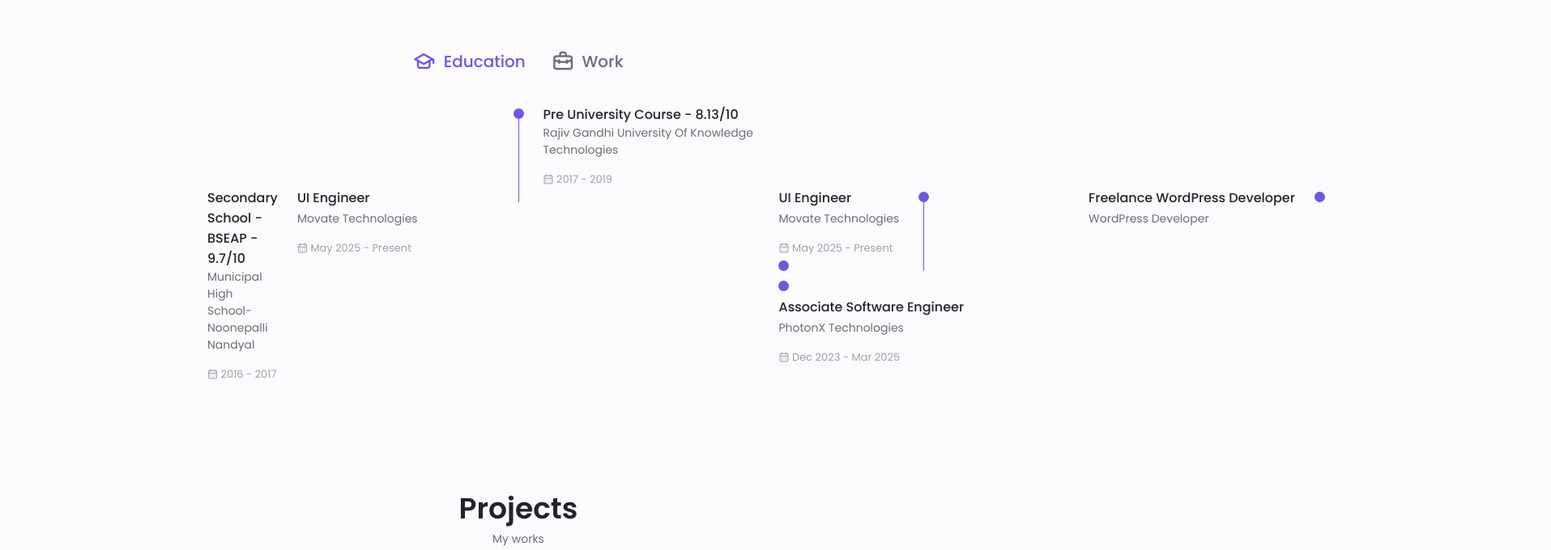
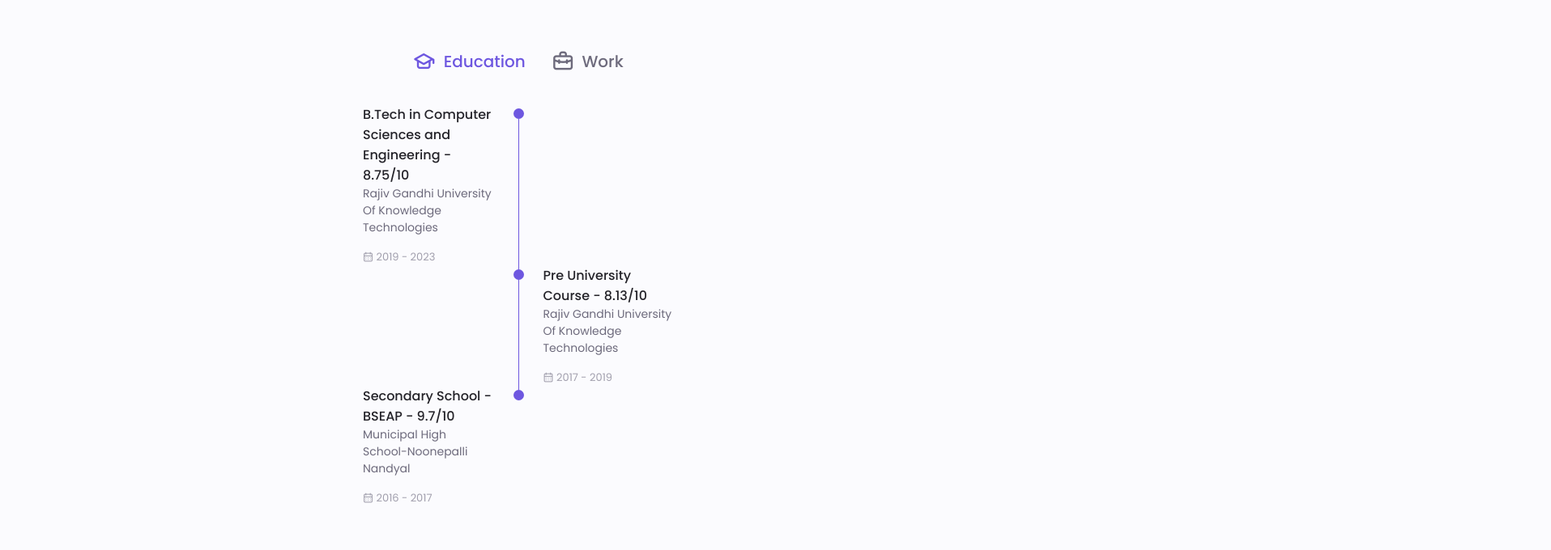
Before and after one commit to Surendra931/webportifolio, a plain HTML site: page index.html in a window 1280 px wide. Shown: the part 2120-2800 px from the top of the page at 81% size, 1915 px wide, since content can reach past the window. Drawn offline with nearby package versions, Linux system fonts and the light colour scheme.

Commit message:
Refactor qualifications section in index.html

```diff
--- a/index.html
+++ b/index.html
@@ -340,16 +340,37 @@
 
       <div class="qualification_container container">
         <div class="qualification_tabs">
-          <div class="qualification_button button-flex" id="educationheader" data-target="#eductaion">
+          <div class="qualification_button button-flex" id="educationheader">
             <i class="uil uil-graduation-cap qualification_icon"></i>Education
           </div>
 
-          <div class="qualification_button button-flex" id="workheader" data-target="#work">
+          <div class="qualification_button button-flex" id="workheader">
             <i class="uil uil-briefcase-alt qualification_icon"></i>Work
           </div>
         </div>
 
-        <!-- PUC (Right) -->
+        <div class="qualification_sections">
+          <!-- Educational Qualification -->
+          <div class="qualification_content qualification_active" data-content id="education">
+            <!-- BTech IT -->
+            <div class="qualification_data">
+              <div>
+                <h3 class="qualification_title">B.Tech in Computer Sciences and Engineering - 8.75/10</h3>
+                <span class="qualification_subtitle"><a href="https://www.rguktrkv.ac.in" target="_blank"
+                    rel="noopener noreferrer">Rajiv Gandhi University Of Knowledge Technologies</a></span>
+                <div class="qualification_calendar">
+                  <i class="uil uil-calendar-alt"></i>
+                  2019 - 2023
+                </div>
+              </div>
+
+              <div>
+                <span class="qualification_circle"></span>
+                <span class="qualification_line"></span>
+              </div>
+            </div>
+
+            <!-- School 11-12 -->
             <div class="qualification_data">
               <div></div>
 
@@ -360,11 +381,8 @@
 
               <div>
                 <h3 class="qualification_title">Pre University Course - 8.13/10</h3>
-            <span class="qualification_subtitle">
-              <a href="https://www.rguktrkv.ac.in" target="_blank" rel="noopener noreferrer">
-                Rajiv Gandhi University Of Knowledge Technologies
-              </a>
-            </span>
+                <span class="qualification_subtitle"><a href="https://www.rguktrkv.ac.in" target="_blank"
+                    rel="noopener noreferrer">Rajiv Gandhi University Of Knowledge Technologies</a></span>
                 <div class="qualification_calendar">
                   <i class="uil uil-calendar-alt"></i>
                   2017 - 2019
@@ -372,49 +390,34 @@
               </div>
             </div>
 
-        <!-- Secondary School (Left) -->
+            <!-- School 1-10 -->
             <div class="qualification_data">
               <div>
                 <h3 class="qualification_title">Secondary School - BSEAP - 9.7/10</h3>
-            <span class="qualification_subtitle">
-              <a href="https://www.google.com/maps/place/Municipal+High+School+Noonepalli/@15.4689089,78.484377,17z/data=!4m14!1m7!3m6!1s0x3bb452b0047f7f41:0x29b2b9a69cc857a2!2sMunicipal+High+School+Noonepalli!8m2!3d15.4689089!4d78.4869519!16s%2Fg%2F11bzx8xkc9!3m5!1s0x3bb452b0047f7f41:0x29b2b9a69cc857a2!8m2!3d15.4689089!4d78.4869519!16s%2Fg%2F11bzx8xkc9?entry=ttu&amp;g_ep=EgoyMDI1MDcxNi4wIKXMDSoASAFQAw%3D%3D"
-                target="_blank" rel="noopener noreferrer">
-                Municipal High School-Noonepalli Nandyal
-              </a>
-            </span>
+                <span class="qualification_subtitle"><a href="https://www.google.com/maps/place/Municipal+High+School+Noonepalli/@15.4689089,78.484377,17z/data=!4m14!1m7!3m6!1s0x3bb452b0047f7f41:0x29b2b9a69cc857a2!2sMunicipal+High+School+Noonepalli!8m2!3d15.4689089!4d78.4869519!16s%2Fg%2F11bzx8xkc9!3m5!1s0x3bb452b0047f7f41:0x29b2b9a69cc857a2!8m2!3d15.4689089!4d78.4869519!16s%2Fg%2F11bzx8xkc9?entry=ttu&g_ep=EgoyMDI1MDcxNi4wIKXMDSoASAFQAw%3D%3D"  target="_blank"
+                    rel="noopener noreferrer"> Municipal High School-Noonepalli Nandyal</a></span>
                 <div class="qualification_calendar">
                   <i class="uil uil-calendar-alt"></i>
                   2016 - 2017
                 </div>
               </div>
+              <div>
+                <span class="qualification_circle"></span>
+              </div>
+            </div>
+
+          </div>
 
           <!-- Work Experience -->
 
-          <div class="qualification_content " data-content id="work">
+          <div class="qualification_content qualification-inactive" data-content id="work">
             <!-- prmsnls -->
 
             <div class="qualification_data">
               <div>
                 <h3 class="qualification_title">UI Engineer</h3>
                 <span class="qualification_subtitle"><a href="https://photonxtech.com" target="_blank"
-                    rel="noopener noreferrer">Movate Technologies </a></span>
-                <div class="qualification_calendar">
-                  <i class="uil uil-calendar-alt"></i>
-                  May 2025 - Present
-                </div>
-              </div>
-
-      <!-- Work Experience -->
-      <div class="qualification_content" data-content id="work">
-        <!-- UI Engineer (Left) -->
-        <div class="qualification_data">
-          <div>
-            <h3 class="qualification_title">UI Engineer</h3>
-            <span class="qualification_subtitle">
-              <a href="https://photonxtech.com" target="_blank" rel="noopener noreferrer">
-                Movate Technologies
-              </a>
-            </span>
+                    rel="noopener noreferrer">Movate Technologies</a></span>
                 <div class="qualification_calendar">
                   <i class="uil uil-calendar-alt"></i>
                   May 2025 - Present
@@ -427,10 +430,26 @@
               </div>
             </div>
 
+            <div class="qualification_data">
+              <div>
+                <h3 class="qualification_title">Associate Software Engineer</h3>
+                <span class="qualification_subtitle"><a href="https://photonxtech.com" target="_blank"
+                    rel="noopener noreferrer">PhotonX Technologies</a></span>
+                <div class="qualification_calendar">
+                  <i class="uil uil-calendar-alt"></i>
+                  Dec 2023 - Mar 2025
+                </div>
+              </div>
+
               <div>
                 <span class="qualification_circle"></span>
-                <!-- <span class="qualification_line"></span> -->
+                <span class="qualification_line"></span>
               </div>
+            </div>
+
+            <!-- Gumlet -->
+            <div class="qualification_data">
+              <div></div>
 
               <div>
                 <span class="qualification_circle"></span>
@@ -438,39 +457,21 @@
               </div>
 
               <div>
-            <h3 class="qualification_title">Associate Software Engineer</h3>
-            <span class="qualification_subtitle">
-              <a href="https://photonxtech.com" target="_blank" rel="noopener noreferrer">
-                PhotonX Technologies
-              </a>
-            </span>
-            <div class="qualification_calendar">
-              <i class="uil uil-calendar-alt"></i>
-              Dec 2023 - Mar 2025
+                <h3 class="qualification_title" style="margin-top: 30px;">Free Lance Wordpress Developer</h3>
+                <span class="qualification_subtitle"><a href="https://2b-air.com" target="_blank"
+                    rel="noopener noreferrer">Wordpress Developer</a></span>
                 </div>
+
               </div>
             </div>
 
-        <!-- Freelance WordPress Developer (Left) -->
+
             <div class="qualification_data">
-          <div>
-            <h3 class="qualification_title">Freelance WordPress Developer</h3>
-            <span class="qualification_subtitle">
-              <a href="https://2b-air.com" target="_blank" rel="noopener noreferrer">
-                WordPress Developer
-              </a>
-            </span>
-          </div>
 
-          <div>
-            <span class="qualification_circle"></span>
-          </div>
-        </div>
             </div>
           </div>
         </div>
     </section>
-
     <!-- Portfolio -->
     <section class="portfolio section" id="projects">
       <h2 class="section_title">Projects</h2>
```
Lines whose indentation alone changed are shown as unchanged.
